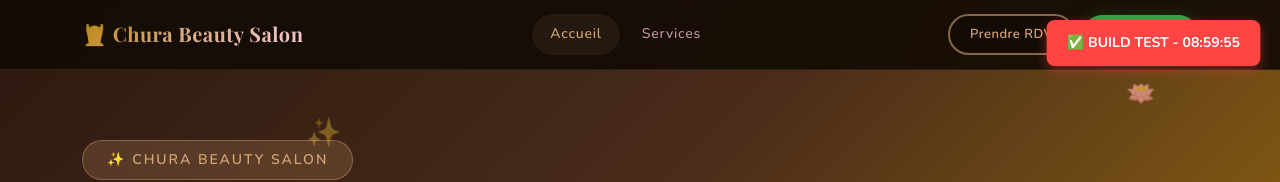
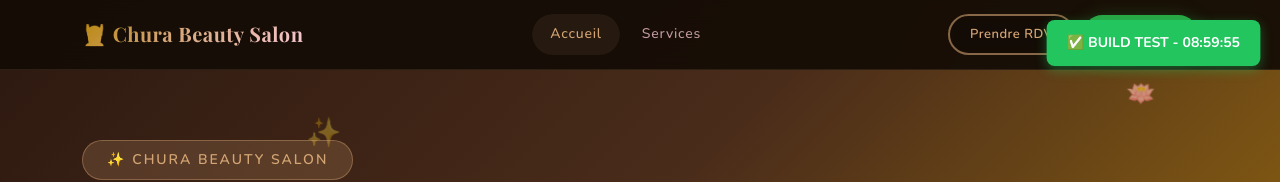
Before and after one commit to JPdeala81/Chura_Beauty, a React (Vite) app in the folder frontend/: page / in a window 1280 px wide. Shown: the top 182 px of the page. Built offline with nearby package versions, Linux system fonts and the light colour scheme; no server answers; a web font is replaced by a local one.

Commit message:
style: Change BUILD TEST button from red to green

```diff
--- a/frontend/src/pages/Home.jsx
+++ b/frontend/src/pages/Home.jsx
@@ -86,7 +86,7 @@ const Home = () => {
         top: '20px',
         right: '20px',
         zIndex: 9999,
-        background: '#ff4444',
+        background: '#22c55e',
         color: 'white',
         padding: '12px 20px',
         borderRadius: '8px',
@@ -94,7 +94,7 @@ const Home = () => {
         fontWeight: '700',
         border: 'none',
         cursor: 'pointer',
-        boxShadow: '0 4px 12px rgba(255,68,68,0.4)',
+        boxShadow: '0 4px 12px rgba(34,197,94,0.4)',
         animation: 'pulse 2s infinite'
       }}>
         ✅ BUILD TEST - {new Date().toLocaleTimeString('fr-FR')}
```
Also changed, not shown: 2 other files (tests, documents, lock files or other folders).
